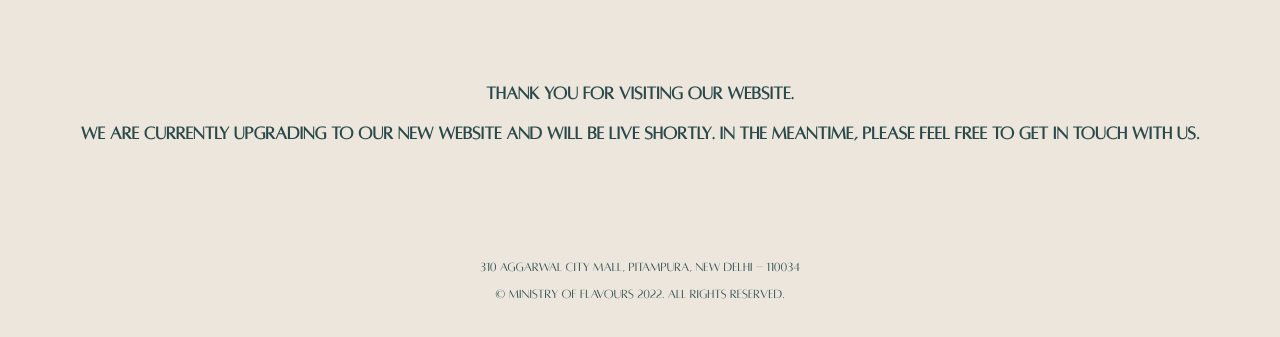
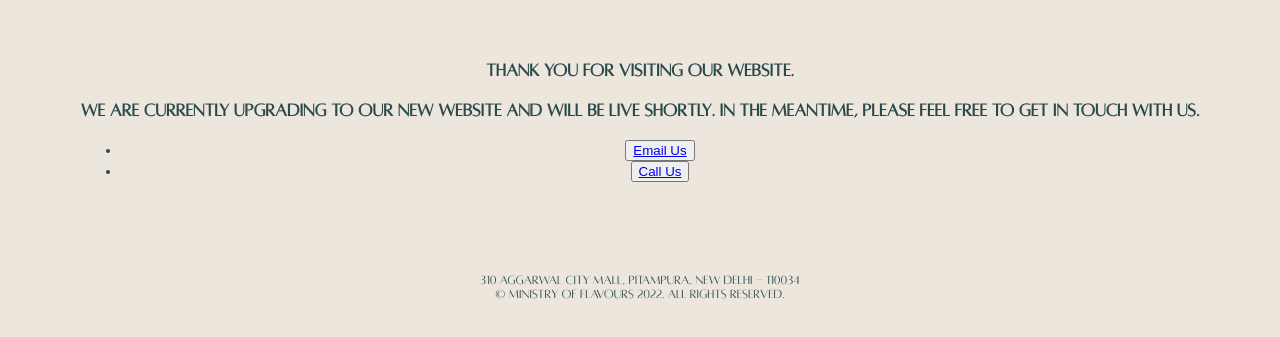
Before and after one commit to ministerofflavours/mof-website, a plain HTML site: page index.html in a window 1280 px wide. Shown: the part 461-798 px from the top of the page. Drawn offline with Linux system fonts and the light colour scheme.

Commit message:
Update index.html

```diff
--- a/index.html
+++ b/index.html
@@ -15,10 +15,13 @@
 		<div id="main-text-container">
 			<h3>Thank you for visiting our website.</h3>
 			<h3>We are currently upgrading to our new website and will be live shortly. In the meantime, please feel free to get in touch with us.</h3>
+			<ul id="contact">
+				<li><button><a href="mailto:theministryofflavours@gmail.com">Email Us</a></button></li>
+				<li><button><a href="tel:+917982626838">Call Us</a></button></li>
+			</ul>
 		</div>
 		<div id="footer">
-			<p>310 Aggarwal City Mall, Pitampura, New Delhi - 110034</p>
-			<p>© Ministry of Flavours 2022. All Rights Reserved.</p>
+			<p>310 Aggarwal City Mall, Pitampura, New Delhi - 110034<br />© Ministry of Flavours 2022. All Rights Reserved.</p>
 		</div>
 	</div>
 </body>
```
